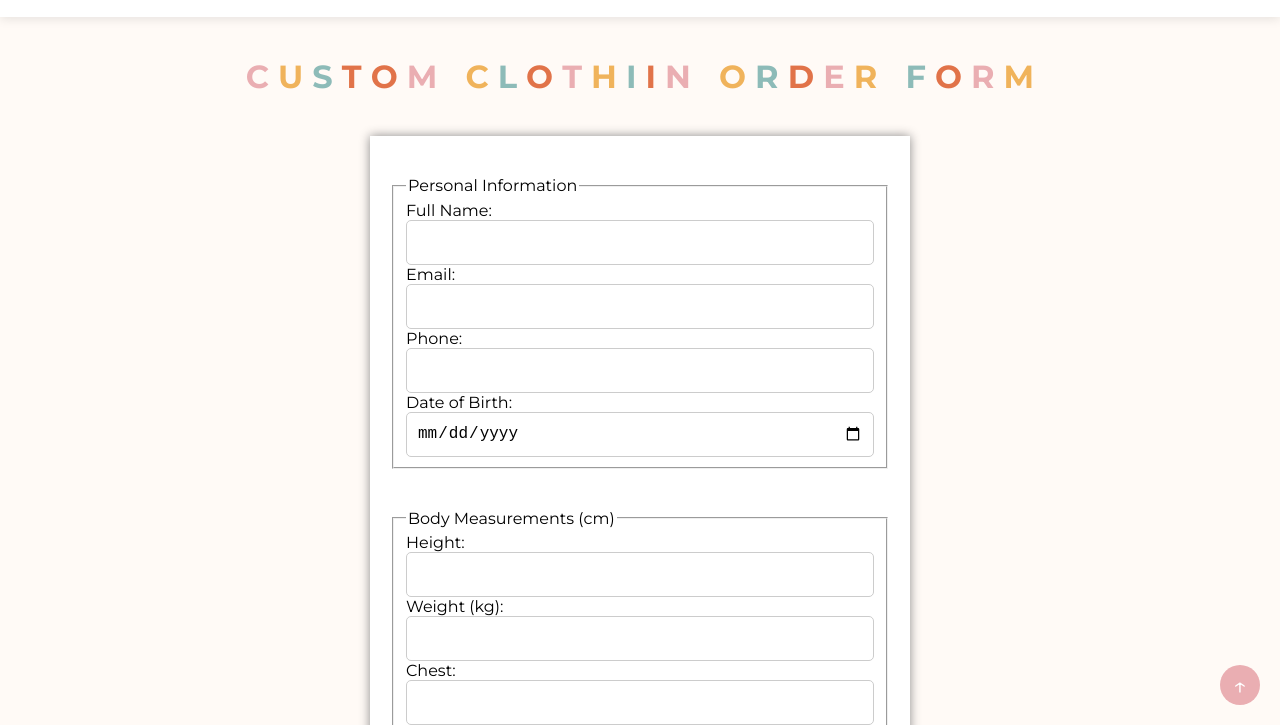
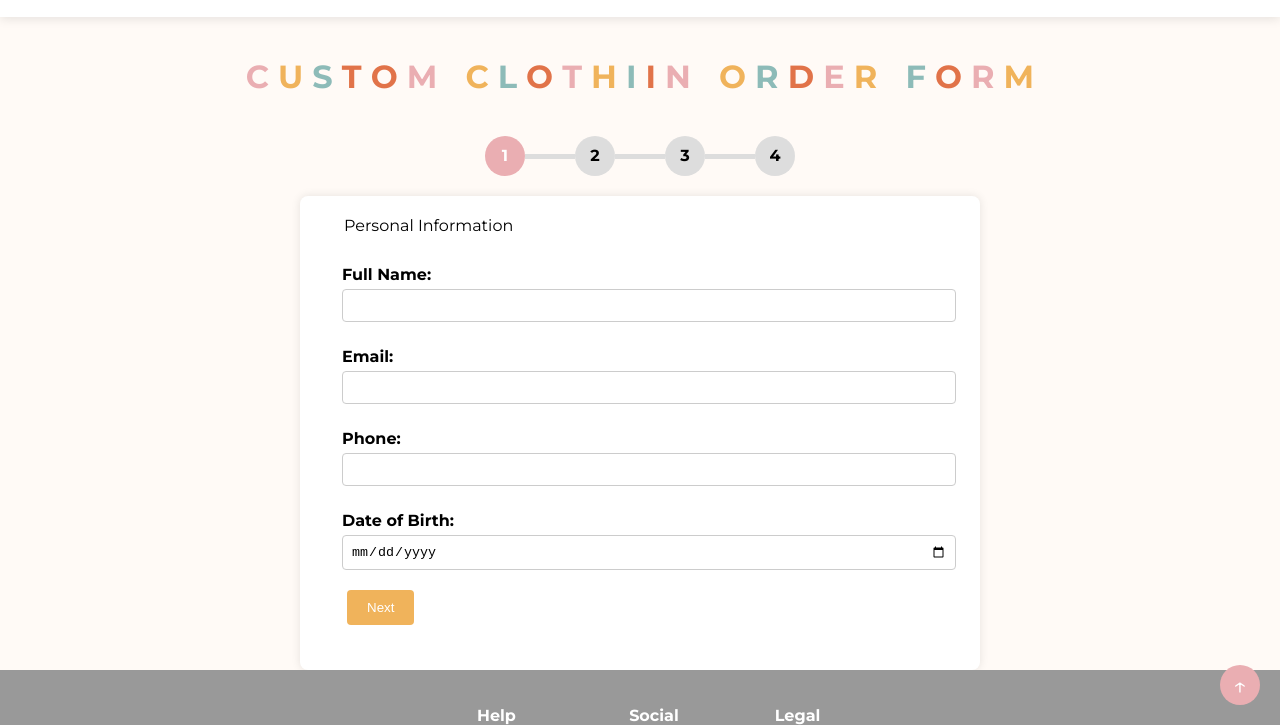
Before and after one commit to SWELeen/Web-Development-Project, a website: page main.html in a window 1280 px wide. Shown: the part 75-800 px from the top of the page. Drawn offline with Linux system fonts and the light colour scheme.

Commit message:
change form to multi form step+add scrip.js file for move steps dynamically

```diff
--- a/main.css
+++ b/main.css
@@ -17,7 +17,6 @@ body {
 }
 
 .nav-container {
-
     display: flex;
     gap: 50px;
 }
@@ -41,7 +40,6 @@ nav {
     text-decoration: underline;
 }
 
-
 .title {
     text-align: center;
     font-size: 32px;
@@ -59,7 +57,7 @@ nav {
 }
 
 .color3 {
-    color: #8DBBB8;
+    color: #8dbbb8;
 }
 
 .color4 {
@@ -71,82 +69,105 @@ nav {
     width: 10px;
 }
 
-/* Contact Form */
-.contact-form {
-    background-color: #ffffff;
-    padding: 40px 20px;
+/* Step Indicator */
+.step-indicator {
     display: flex;
-    margin-top: 10px;
-    flex-wrap: wrap;
     justify-content: center;
-    gap: 40px;
-    max-width: 500px;
-    margin: 40px auto;
-    box-shadow: 0 0 10px rgb(139, 138, 138);
+    align-items: center;
+    margin: 20px 0;
 }
 
 
-.Form {
-    background-color: #ffffff;
-    padding: 40px 20px;
-    display: flex;
-    margin-top: 10px;
-    flex-wrap: wrap;
-    justify-content: center;
-    gap: 40px;
-    max-width: 500px;
-    margin: 40px auto;
-    box-shadow: 0 0 10px rgb(139, 138, 138);
+
+
+.step-circle {
+    width: 40px;
+    height: 40px;
+    line-height: 40px;
+    border-radius: 50%;
+    background-color: #ddd;
+    color: black;
+    font-weight: bold;
+    text-align: center;
+}
+
+.step-line {
+    width: 50px;
+    height: 5px;
+    background-color: #ddd;
+}
+
+.step-circle.active {
+    background-color: #EAAEB2;
+    color: white;
+}
+.step-line {
+    width: 50px;  /* Adjust width */
+    height: 5px;  /* Adjust thickness */
+    background-color: #ddd; /* Default gray */
+    transition: background-color 0.3s ease-in-out;
 
 }
 
-.Name {
-    display: flex;
-    gap: 10px;
-    width: 100%;
-    align-items: center;
+/* Change color when active */
+.step-circle.active + .step-line {
+    background-color: #EAAEB2; /* Green */
 }
 
-.Name input {
-    flex: 1;
-    min-width: 0;
-    height: 40px;
-    box-sizing: border-box;
+
+/* Form Steps */
+form {
+    width: 50%;
+    margin: auto;
+    background: white;
+    padding: 20px;
+    border-radius: 8px;
+    box-shadow: 0px 0px 10px rgba(0, 0, 0, 0.1);
 }
 
-/* Input & Textarea Styling */
-input,
-textarea,
-button {
-    width: 100%;
-    padding: 10px;
-    border: 1px solid #ccc;
-    border-radius: 5px;
-    font-size: 16px;
-    height: 45px;
-    box-sizing: border-box;
+/* Fieldset Styling */
+fieldset {
+    border: none;
+    padding: 20px;
+    display: none;
 }
 
-textarea {
-    height: 100px;
-    resize: none;
+.step.active {
+    display: block;
 }
 
-/* Submit Button */
+/* Labels & Inputs */
+label {
+    display: block;
+    font-weight: bold;
+    margin: 10px 0 5px;
+}
+
+input,
+select,
+textarea {
+    width: 100%;
+    padding: 8px;
+    margin-bottom: 15px;
+    border: 1px solid #ccc;
+    border-radius: 4px;
+}
+
+/* Buttons */
 button {
-    background: linear-gradient(to right, #EAAEB2, #8DBBB8);
+    padding: 10px 20px;
+    background: #F0B35B;
     color: white;
-    font-size: 18px;
     border: none;
-    border-radius: 28px;
-    margin-left: 2px;
-    font-family: "Montserrat", serif;
     cursor: pointer;
+    border-radius: 4px;
+    margin: 5px;
 }
 
 button:hover {
-    opacity: 0.85;
+    background: #EAAEB2;
 }
+
 
 /* Footer */
 footer {
@@ -154,6 +175,9 @@ footer {
     color: white;
     font-size: 12px;
     padding: 20px 0;
+    position: absolute;
+
+    width: 100%;
     text-align: center;
 }
 
@@ -192,7 +216,6 @@ footer {
     align-items: center;
     border-radius: 50%;
     color: white;
-    /* Change color to white */
     font-size: 24px;
     text-decoration: none;
     transition: opacity 0.3s;
@@ -200,7 +223,6 @@ footer {
 
 .back-to-top a {
     color: white;
-    /* Ensure link inside is white */
     text-decoration: none;
 }
 
@@ -210,13 +232,8 @@ footer {
 
 /* Responsive Design */
 @media (max-width: 768px) {
-    .contact-form {
+    #multiStepForm {
         max-width: 90%;
         padding: 25px;
     }
-
-    .Name {
-        flex-direction: column;
-        gap: 10px;
-    }
 }
--- a/main.html
+++ b/main.html
@@ -57,9 +57,23 @@
             <span class="color2">M</span>
         </h2>
 
-        <form class="Form">
-            <fieldset>
+        <div class="step-indicator">
+            <span class="step-circle active">1</span>
+            <span class="step-line"></span>
+            <span class="step-circle">2</span>
+            <span class="step-line"></span>
+            <span class="step-circle">3</span>
+            <span class="step-line"></span>
+            <span class="step-circle">4</span>
+        </div>
+
+         <!-- Multi-Step Form -->
+    <form id="multiStepForm">
+
+        <!-- Step 1: Personal Information -->
+        <fieldset class="step active">
             <legend>Personal Information</legend>
+
             <label for="name">Full Name:</label>
             <input type="text" id="name" name="name" required>
 
@@ -71,10 +85,14 @@
 
             <label for="dob">Date of Birth:</label>
             <input type="date" id="dob" name="dob" required>
+
+            <button type="button" onclick="nextStep()">Next</button>
         </fieldset>
 
-            <fieldset>
+        <!-- Step 2: Body Measurements -->
+        <fieldset class="step">
             <legend>Body Measurements (cm)</legend>
+
             <label for="height">Height:</label>
             <input type="number" id="height" name="height" required>
 
@@ -98,10 +116,15 @@
 
             <label for="shoulder">Shoulder Width:</label>
             <input type="number" id="shoulder" name="shoulder">
+
+            <button type="button" onclick="prevStep()">Previous</button>
+            <button type="button" onclick="nextStep()">Next</button>
         </fieldset>
 
-            <fieldset>
+        <!-- Step 3: Clothing Preferences -->
+        <fieldset class="step">
             <legend>Clothing Preferences</legend>
+
             <label for="clothing-type">Clothing Type:</label>
             <select id="clothing-type" name="clothing-type">
                 <option value="dress">Dress</option>
@@ -129,21 +152,25 @@
                 <option value="casual">Casual</option>
                 <option value="formal">Formal</option>
             </select>
+
+            <button type="button" onclick="prevStep()">Previous</button>
+            <button type="button" onclick="nextStep()">Next</button>
         </fieldset>
 
-            <fieldset>
+        <!-- Step 4: Additional Details -->
+        <fieldset class="step">
             <legend>Additional Details</legend>
+
             <label for="description">Custom Description:</label>
-                <textarea id="description" name="description" rows="5"
-                    placeholder="Describe any specific requirements..."></textarea>
+            <textarea id="description" name="description" rows="5" placeholder="Describe any specific requirements..."></textarea>
 
             <label for="file">Upload Reference Image:</label>
             <input type="file" id="file" name="file">
+
+            <button type="button" onclick="prevStep()">Previous</button>
+            <button type="submit">Submit</button>
         </fieldset>
-
-            <button type="submit">Submit Order</button>
     </form>
-    </div>
         <footer>
             <div class="footer-container">
                 <div class="footer-section">
@@ -170,6 +197,8 @@
                 <a href="#contact-header">&UpArrow;</a>
             </div>
         </footer>
+        <script src="script.js"></script>
+
 </body>
 
 </html>
--- /dev/null
+++ b/script.js
@@ -0,0 +1,40 @@
+let currentStep = 0;
+const steps = document.querySelectorAll(".step");
+const stepCircles = document.querySelectorAll(".step-circle");
+const stepLines = document.querySelectorAll(".step-line");
+
+function showStep(step) {
+    steps.forEach((s, index) => {
+        s.classList.toggle("active", index === step);
+    });
+
+    stepCircles.forEach((circle, index) => {
+        circle.classList.toggle("active", index <= step);
+    });
+
+    stepLines.forEach((line, index) => {
+        if (index < step) {
+            line.style.backgroundColor = "#EAAEB2";
+            line.style.transition = "background-color 0.5s ease-in-out";  // Smooth transition
+        } else {
+            line.style.backgroundColor = "#ddd";
+        }
+    });
+}
+
+function nextStep() {
+    if (currentStep < steps.length - 1) {
+        currentStep++;
+        showStep(currentStep);
+    }
+}
+
+function prevStep() {
+    if (currentStep > 0) {
+        currentStep--;
+        showStep(currentStep);
+    }
+}
+
+// Show the first step when the page loads
+showStep(currentStep);
```
Also changed, not shown: login.html (+3 -0 lines). Lines whose indentation alone changed are shown as unchanged.
